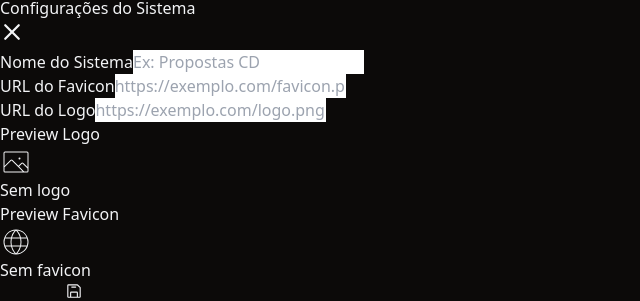
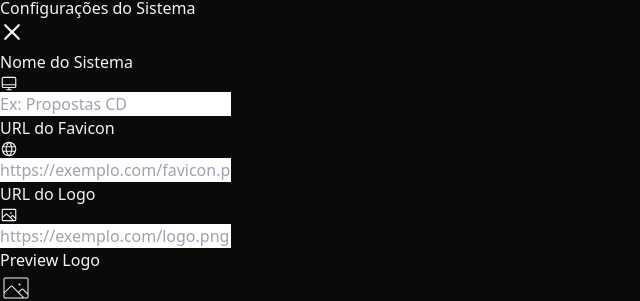
Before and after one commit to misaelcross/agendacd, a React (Vite) app: page / in a window 1280 px wide. Both pictures are taken after a click on the button "Configurações". Shown: the part 196-497 px from the top of the page, without its empty margins (0-640 px from the left). Built offline with nearby package versions, Linux system fonts and the light colour scheme; no server answers; the database is empty.

Commit message:
feat: Add icon support to Input component, configure Supabase with environment variables, and remove unused system name state.

```diff
--- a/src/App.tsx
+++ b/src/App.tsx
@@ -1,4 +1,4 @@
-import { useEffect, useState } from 'react'
+import { useEffect } from 'react'
 import { BrowserRouter, Routes, Route } from 'react-router-dom'
 import { Dashboard } from './pages/Dashboard'
 import { ProposalView } from './pages/ProposalView'
@@ -7,8 +7,6 @@ import { supabase } from './lib/supabase'
 const SETTINGS_ID = '550e8400-e29b-41d4-a716-446655440000'
 
 function App() {
-  const [systemName, setSystemName] = useState('Propostas CD')
-
   useEffect(() => {
     async function loadSettings() {
       try {
@@ -21,7 +19,6 @@ function App() {
         if (data && !error) {
           // Apply System Name
           if (data.system_name) {
-            setSystemName(data.system_name)
             document.title = data.system_name
           }
 
--- a/src/components/ui/Input.tsx
+++ b/src/components/ui/Input.tsx
@@ -9,10 +9,11 @@ function cn(...inputs: ClassValue[]) {
 export interface InputProps extends InputHTMLAttributes<HTMLInputElement> {
     label?: string
     error?: string
+    icon?: React.ReactNode
 }
 
 export const Input = forwardRef<HTMLInputElement, InputProps>(
-    ({ className, type, label, error, ...props }, ref) => {
+    ({ className, type, label, error, icon, ...props }, ref) => {
         return (
             <div className="w-full">
                 {label && (
@@ -20,16 +21,24 @@ export const Input = forwardRef<HTMLInputElement, InputProps>(
                         {label}
                     </label>
                 )}
+                <div className="relative">
+                    {icon && (
+                        <div className="absolute left-3 top-1/2 -translate-y-1/2 -z-0">
+                            {icon}
+                        </div>
+                    )}
                     <input
                         type={type}
                         className={cn(
                             'flex h-10 w-full rounded-md border border-neutral-700 bg-neutral-800/50 px-3 py-2 text-sm text-neutral-100 placeholder:text-neutral-500 focus:outline-none focus:ring-2 focus:ring-blue-500/50 focus:border-blue-500/50 disabled:cursor-not-allowed disabled:opacity-50 transition-all',
+                            icon && 'pl-10',
                             error && 'border-red-500/50 focus:ring-red-500/50',
                             className
                         )}
                         ref={ref}
                         {...props}
                     />
+                </div>
                 {error && <p className="mt-1 text-sm text-red-500">{error}</p>}
             </div>
         )
--- a/src/lib/supabase.ts
+++ b/src/lib/supabase.ts
@@ -1,6 +1,6 @@
 import { createClient } from '@supabase/supabase-js'
 
-const supabaseUrl = 'https://cbiqcgaplbwqmjwybola.supabase.co'
-const supabaseAnonKey = 'eyJhbGciOiJIUzI1NiIsInR5cCI6IkpXVCJ9.eyJpc3MiOiJzdXBhYmFzZSIsInJlZiI6ImNiaXFjZ2FwbGJ3cW1qd3lib2xhIiwicm9sZSI6ImFub24iLCJpYXQiOjE3NzE2MDU2OTIsImV4cCI6MjA4NzE4MTY5Mn0.tu6rtJ7uZzilM9AJ-bva7GZK9Z-T7GPK6hLzbHBzgc4'
+const supabaseUrl = import.meta.env.VITE_SUPABASE_URL
+const supabaseAnonKey = import.meta.env.VITE_SUPABASE_ANON_KEY
 
 export const supabase = createClient(supabaseUrl, supabaseAnonKey)
```
Lines whose indentation alone changed are shown as unchanged.
